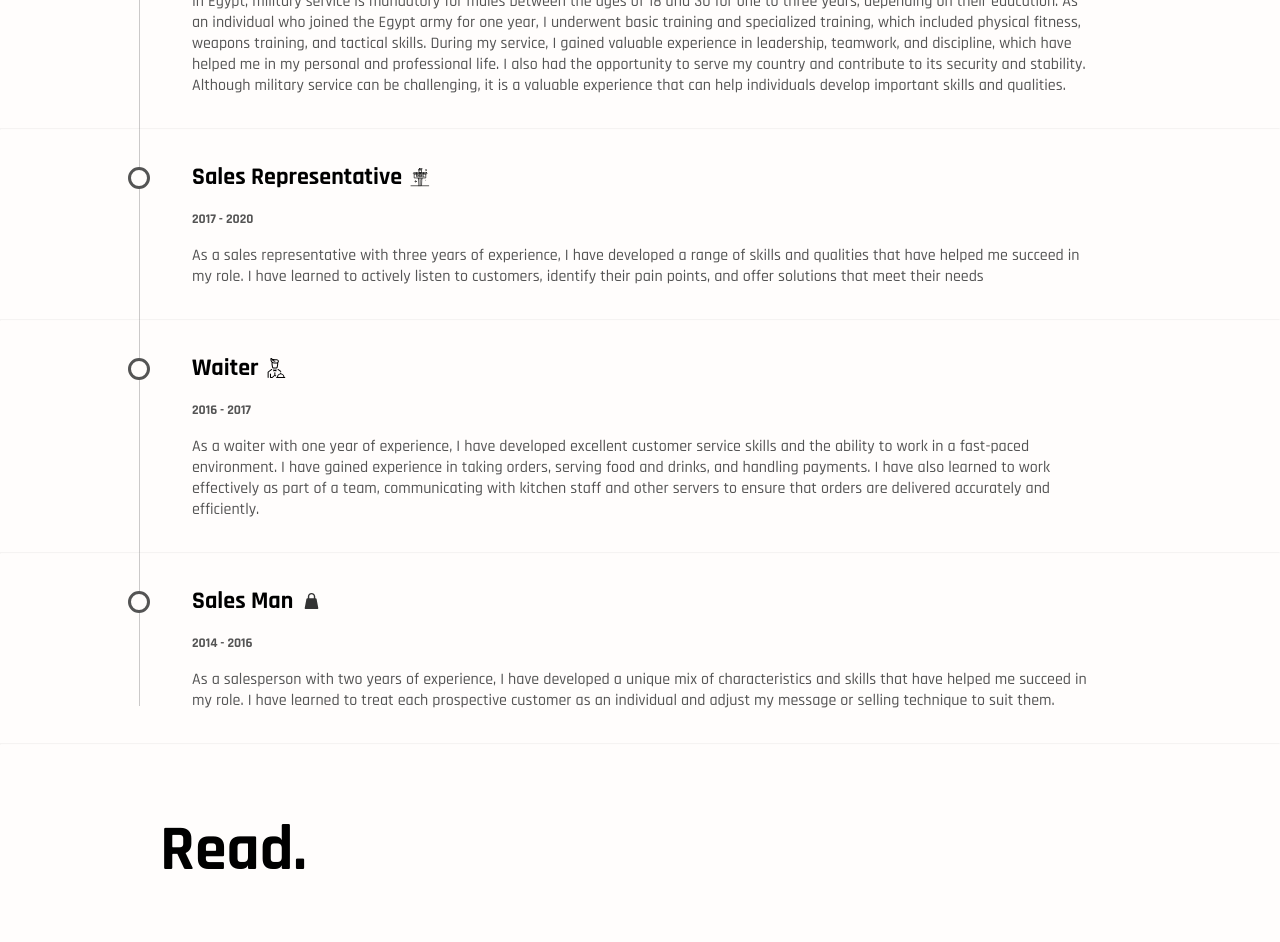
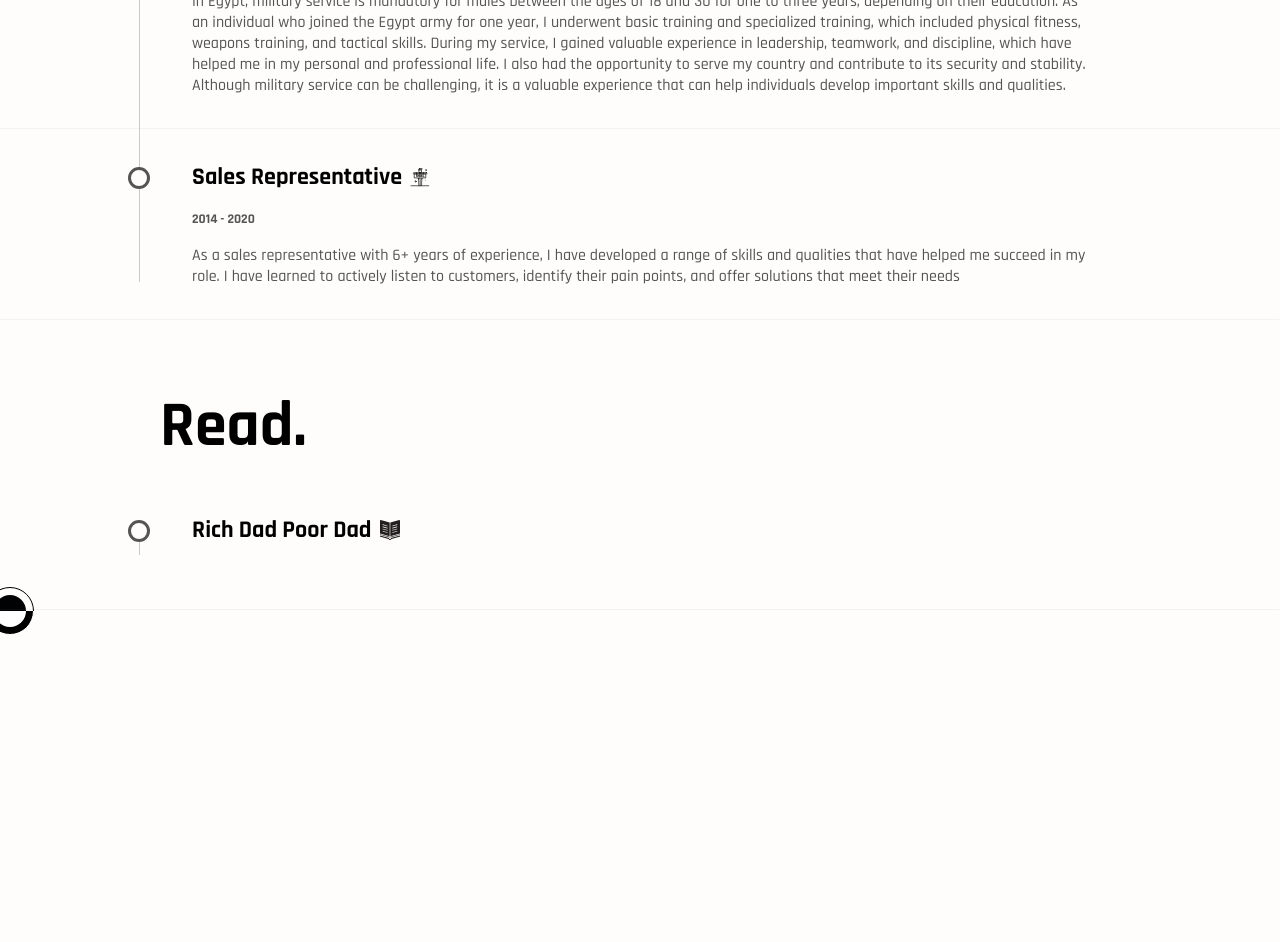
Before and after one commit to MohamedBrzan/MY_Portfolio, a React (Vite) app: page /about in a window 1280 px wide. Shown: the part 700-1642 px from the top of the page. After the commit the page ends 1311 px from the top, so only its background shows below. Built offline with nearby package versions, Linux system fonts and the light colour scheme; a web font is replaced by a local one.

Commit message:
handle some experience from about page

```diff
--- a/src/pages/About/About.tsx
+++ b/src/pages/About/About.tsx
@@ -1,8 +1,8 @@
 import { Link } from 'react-router-dom';
 import book from '/book.svg';
-import shop from '/shop.svg';
+// import shop from '/shop.svg';
 import army from '/army.svg';
-import waiter from '/waiter.svg';
+// import waiter from '/waiter.svg';
 import code from '/code.svg';
 import deal from '/deal.svg';
 import './About.scss';
@@ -43,31 +43,10 @@ const About = () => {
     {
       title: 'Sales Representative',
       image: deal,
-      desc: 'As a sales representative with three years of experience, I have developed a range of skills and qualities that have helped me succeed in my role. I have learned to actively listen to customers, identify their pain points, and offer solutions that meet their needs',
-      date: {
-        from: '2017',
-        to: '2020',
-      },
-      url: { name: '', link: '' },
-    },
-    {
-      title: 'Waiter',
-      image: waiter,
-      desc: 'As a waiter with one year of experience, I have developed excellent customer service skills and the ability to work in a fast-paced environment. I have gained experience in taking orders, serving food and drinks, and handling payments. I have also learned to work effectively as part of a team, communicating with kitchen staff and other servers to ensure that orders are delivered accurately and efficiently.',
-      date: {
-        from: '2016',
-        to: '2017',
-      },
-      url: { name: '', link: '' },
-    },
-
-    {
-      title: 'Sales Man',
-      image: shop,
-      desc: 'As a salesperson with two years of experience, I have developed a unique mix of characteristics and skills that have helped me succeed in my role. I have learned to treat each prospective customer as an individual and adjust my message or selling technique to suit them.',
+      desc: 'As a sales representative with 6+ years of experience, I have developed a range of skills and qualities that have helped me succeed in my role. I have learned to actively listen to customers, identify their pain points, and offer solutions that meet their needs',
       date: {
         from: '2014',
-        to: '2016',
+        to: '2020',
       },
       url: { name: '', link: '' },
     },
```
